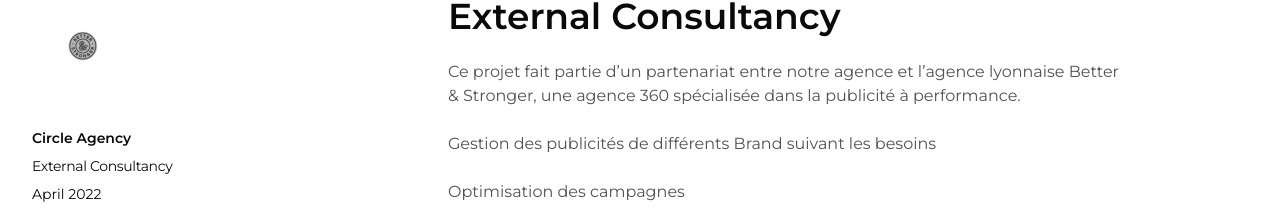
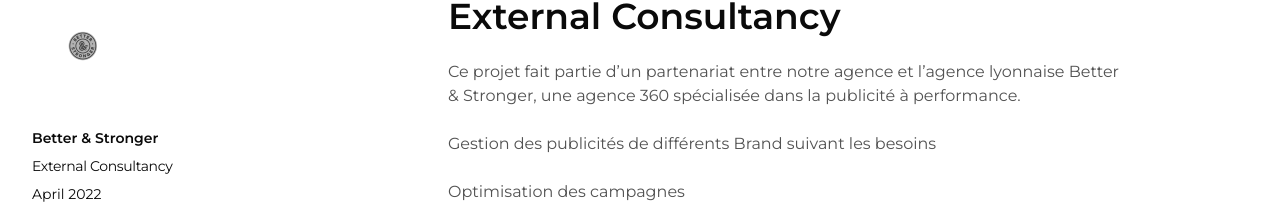
Before and after one commit to FindMalek/Digi.ar, a Next.js app: page /portfolio in a window 1280 px wide. Shown: the part 7018-7236 px from the top of the page. Built offline with nearby package versions, Linux system fonts and the light colour scheme.

Commit message:
(1.8.4) - Case Study | Misstyped.

```diff
--- a/src/components/portfolio-page/CaseStudies.tsx
+++ b/src/components/portfolio-page/CaseStudies.tsx
@@ -204,7 +204,7 @@ const caseStudies = [
   },
   {
     logo: "/portfolio-page/bw-clients/25.webp",
-    client: "Circle Agency",
+    client: "Better & Stronger",
     service: "External Consultancy",
     date: "2022-04",
     title: "External Consultancy",
```
